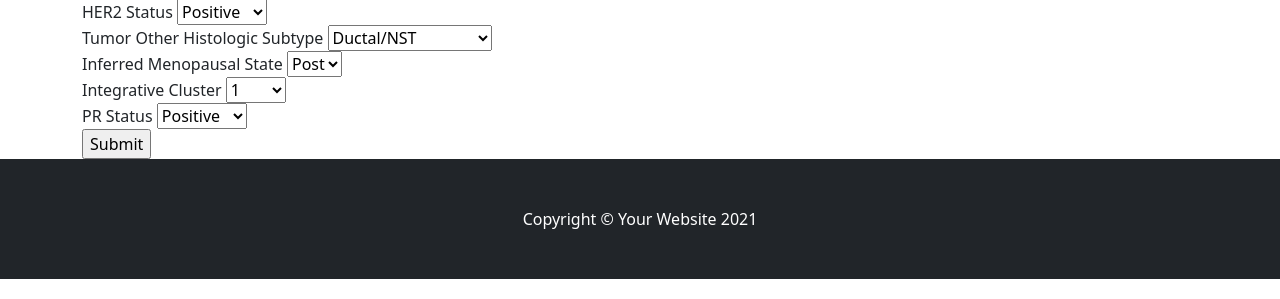
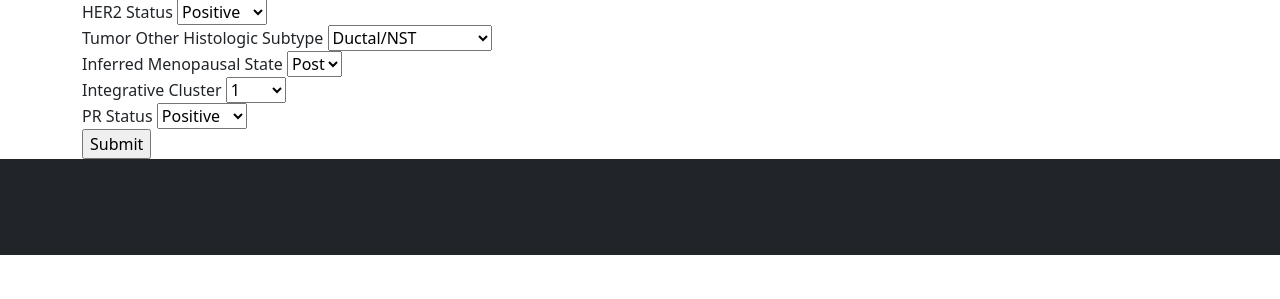
Before and after one commit to eugkik/Breast_Cancer_Study, a Flask app: page /predict in a window 1280 px wide. Shown: the part 501-800 px from the top of the page. Run offline with Flask 2, Linux system fonts and the light colour scheme; parts of the project's set-up code (start-up, migrations or seed data) failed here and were passed over; some libraries are stand-ins or nearby versions.

Commit message:
remove copyright text

```diff
--- a/templates/index.html
+++ b/templates/index.html
@@ -359,7 +359,7 @@
         </section>
         <!-- Footer-->
         <footer class="py-5 bg-dark">
-            <div class="container px-4"><p class="m-0 text-center text-white">Copyright &copy; Your Website 2021</p></div>
+            <div class="container px-4"><p class="m-0 text-center text-white"></p></div>
         </footer>
         <!-- Bootstrap core JS-->
         <script src="https://cdn.jsdelivr.net/npm/bootstrap@5.1.3/dist/js/bootstrap.bundle.min.js"></script>
--- a/templates/predict.html
+++ b/templates/predict.html
@@ -201,7 +201,7 @@
 			Encoded PR Status: <b>{{values[18]}}</b> <br>
 
 		{% if outcome == 0 %}
-			<h3>Prediction: Negative Outcome</h3>
+			<h2>Prediction: Negative Outcome</h2>
 			<audio src="static/images/notgood_sound.mp3" autoplay></audio>
 		{% else %}
 			<h2>Prediction: Positive Outcome</h2>
@@ -217,7 +217,7 @@
 
         <!-- Footer-->
         <footer class="py-5 bg-dark">
-            <div class="container px-4"><p class="m-0 text-center text-white">Copyright &copy; Your Website 2021</p></div>
+            <div class="container px-4"><p class="m-0 text-center text-white"></p></div>
         </footer>
         <!-- Bootstrap core JS-->
         <script src="https://cdn.jsdelivr.net/npm/bootstrap@5.1.3/dist/js/bootstrap.bundle.min.js"></script>
```
